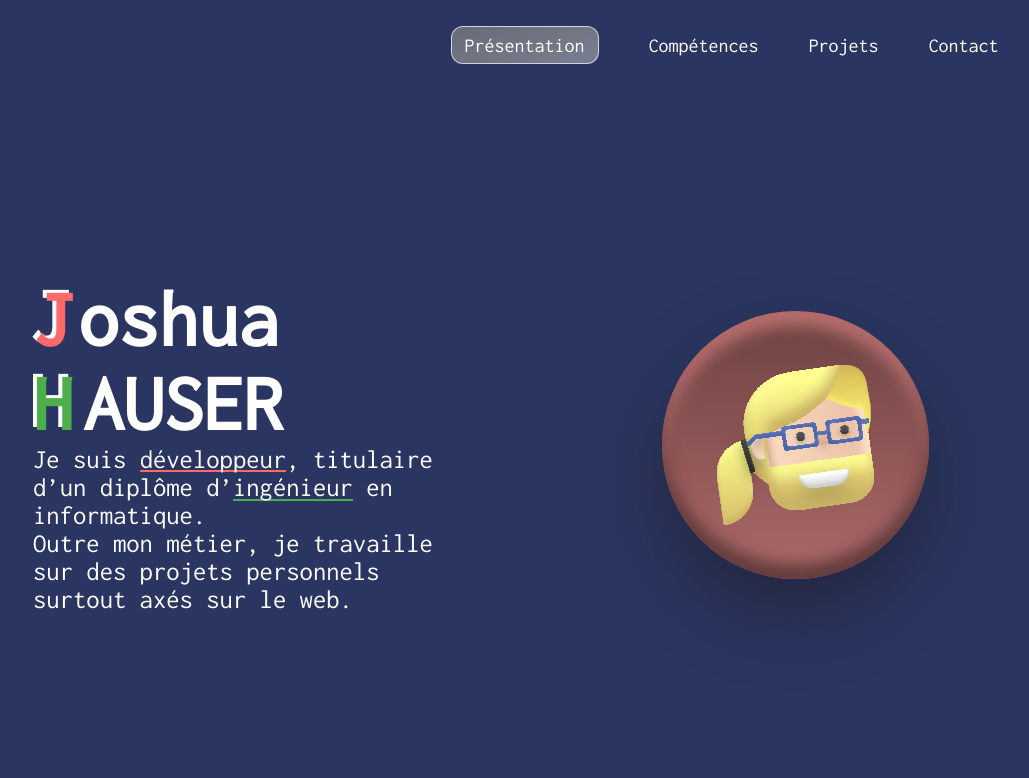
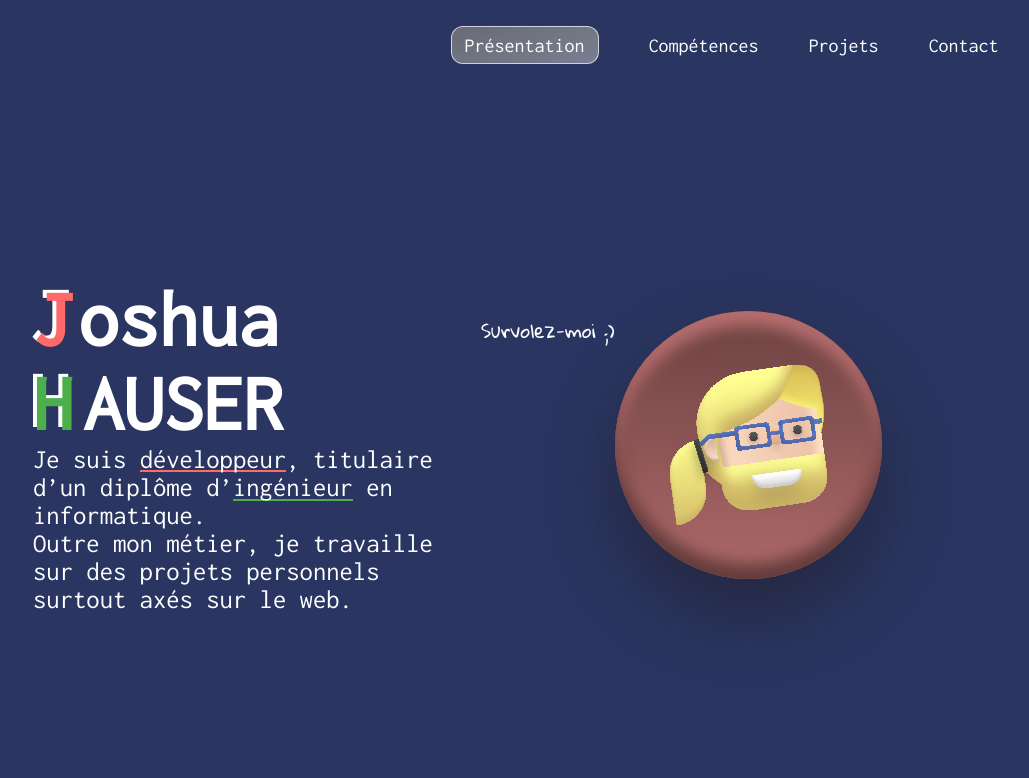
Before and after one commit to joshhauser/joshhauser.github.io, a PHP site: page / in a window 1280 px wide. Shown: the top 778 px of the page, without its empty margins (159-1188 px from the left). Run offline with PHP 8.4, Linux system fonts and the light colour scheme; style sheets or scripts are compiled from the project's sources.

Commit message:
[wip] hero

```diff
--- a/css/fonts.css
+++ b/css/fonts.css
@@ -17,3 +17,8 @@
   font-family: 'Inconsolata Regular';
   src: url("../fonts/Inconsolata/static/Inconsolata/Inconsolata-Regular.ttf");
 }
+
+@font-face {
+  font-family: 'Gloria Hallelujah Regular';
+  src: url("../fonts/GloriaHallelujah-Regular.ttf");
+}
--- a/css/style.css
+++ b/css/style.css
@@ -103,10 +103,13 @@ h1 {
   display: flex;
   justify-content: center;
 }
+#hero .content .right span {
+  font-family: "Gloria Hallelujah Regular";
+  font-size: 1.2rem;
+  width: max-content;
+}
 #hero .content .right .macaron {
-  display: flex;
-  justify-content: center;
-  align-items: center;
+  perspective: 1000px;
 }
 #hero .content .right .macaron.morph {
   align-self: flex-end;
@@ -116,8 +119,36 @@ h1 {
   box-shadow: 0px 35.6425px 71.285px rgba(29, 18, 18, 0.401), inset 0px -14.7322px 14.7322px #643C3C, inset 0px 14.7322px 14.7322px #B76E6E;
   border-radius: 100%;
 }
+#hero .content .right .macaron.morph .inner {
+  height: 100%;
+  width: 100%;
+  transition: transform 0.8s;
+  transform-style: preserve-3d;
+  position: relative;
+}
 #hero .content .right .macaron.morph:hover {
   cursor: pointer;
+}
+#hero .content .right .macaron.morph:hover .inner {
+  transform: rotateY(180deg);
+}
+#hero .content .right .macaron.morph .front,
+#hero .content .right .macaron.morph .back {
+  -webkit-backface-visibility: hidden;
+  /* Safari */
+  backface-visibility: hidden;
+  height: 100%;
+  width: 100%;
+  display: flex;
+  justify-content: center;
+  align-items: center;
+  position: absolute;
+}
+#hero .content .right .macaron.morph .back {
+  transform: rotateY(180deg);
+}
+#hero .content .right .macaron.morph .back img {
+  border-radius: 100%;
 }
 #hero .content .right .macaron.morph img {
   height: 60%;
--- a/index.html
+++ b/index.html
@@ -52,16 +52,27 @@
         </div>
         <div class="row description">
           <span>
-            Je suis <span class="underlined">développeur<div class="line red"></div></span>, titulaire d’un diplôme d’<span
-              class="underlined">ingénieur<div class="line green"></div></span> en informatique.<br>
+            Je suis <span class="underlined">développeur<div class="line red"></div></span>, titulaire d’un diplôme
+            d’<span class="underlined">ingénieur<div class="line green"></div></span> en informatique.<br>
             Outre mon métier, je travaille sur des projets personnels surtout axés sur le web.
           </span>
         </div>
       </div>
       <div class="col right">
-        <div class="macaron morph">
-          <img src="./imgs/misc/avatar_3d-cropped.svg" alt="Avatar">
+        <div class="row">
+          <span>Survolez-moi ;)</span>
+          <div class="macaron morph">
+            <div class="inner">
+              <div class="front">
+                <img src="./imgs/misc/avatar_3d-cropped.svg" alt="Avatar">
+              </div>
+              <div class="back">
+                <img src="./imgs/misc/avatar_real.png" alt="Photo de profil">
+              </div>
+            </div>
+          </div>
         </div>
+
       </div>
     </div>
   </div>
```
Also changed, not shown: scss/style.scss (+41 -3 lines), fonts/GloriaHallelujah-Regular.ttf (added), 1 other file.
